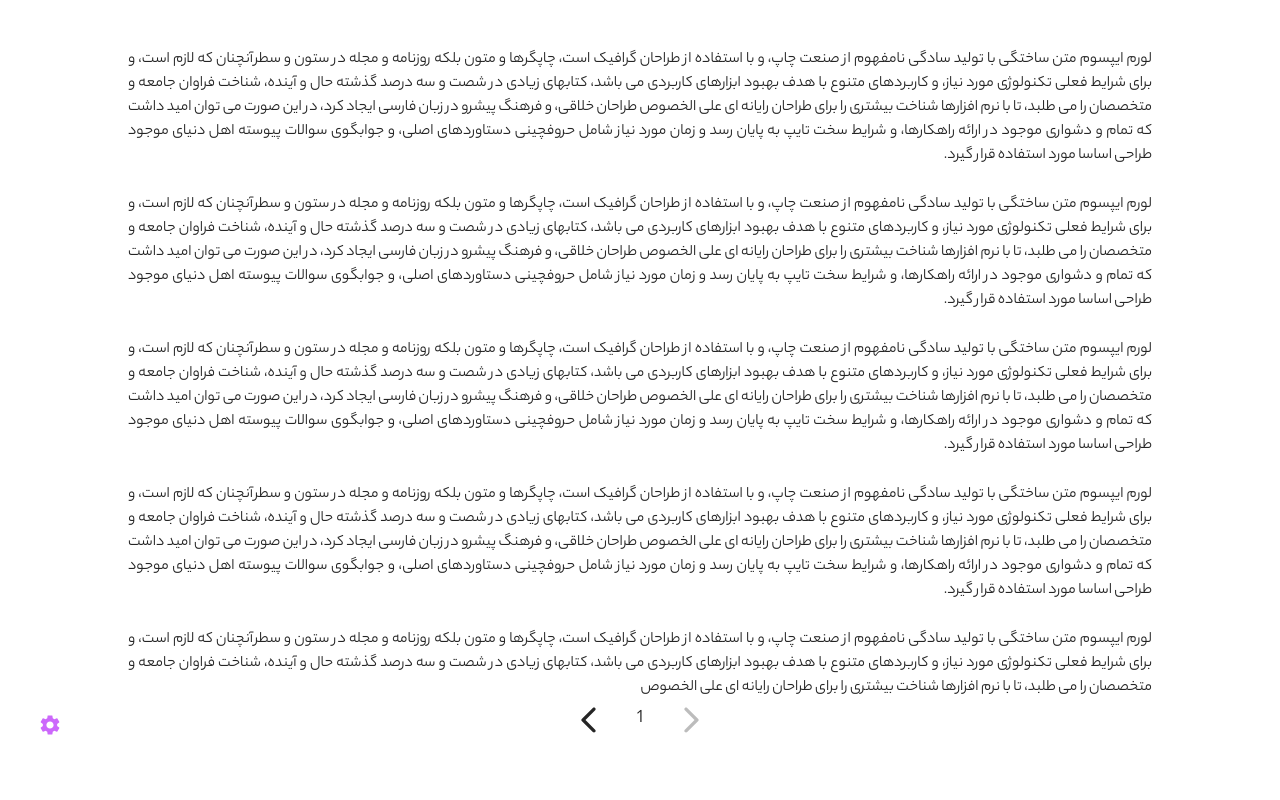
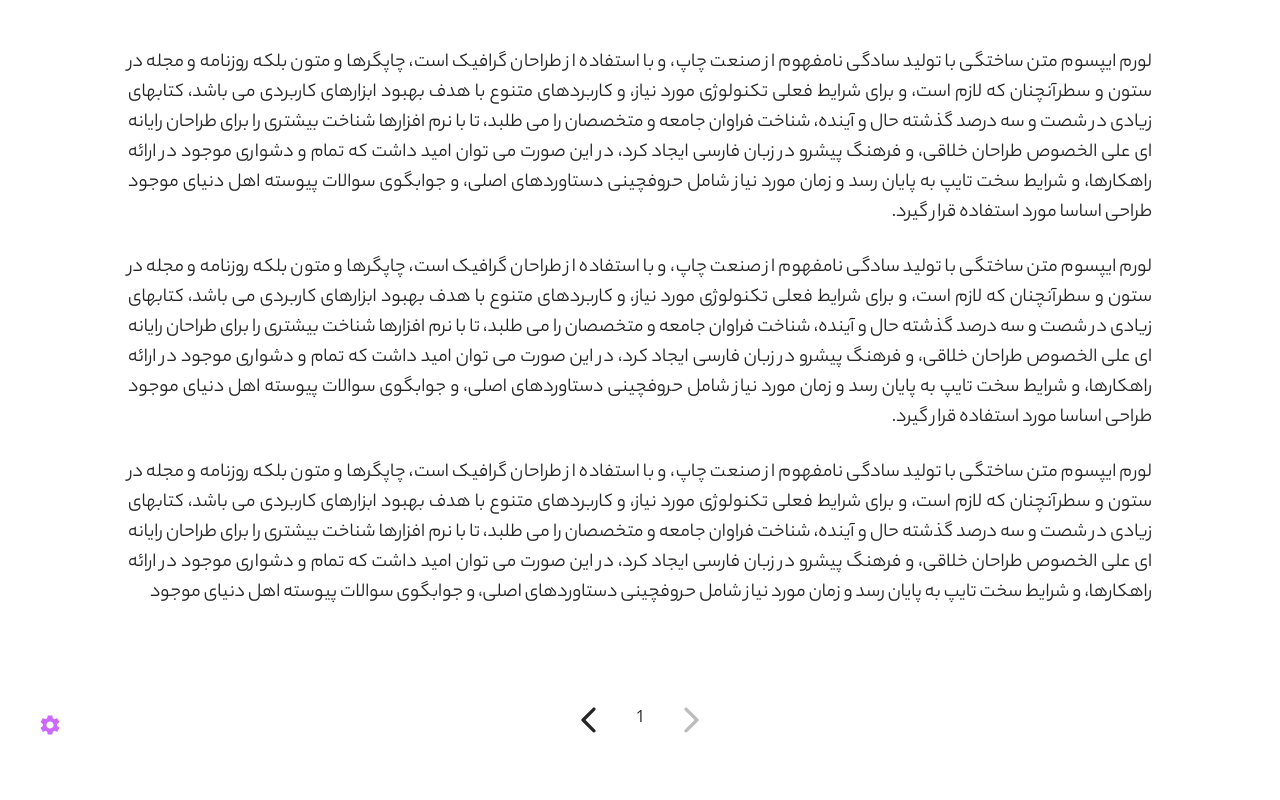
Before and after one commit to 1stMmD/e-book-blog, a React (Create React App) app: page /reader in a window 1280 px wide. Shown: the top 800 px of the page. Built offline with nearby package versions, Linux system fonts and the light colour scheme.

Commit message:
added new sections

```diff
--- a/src/components/Reader.jsx
+++ b/src/components/Reader.jsx
@@ -21,7 +21,7 @@ const Reader = () => {
 
     //this will turn to a state
     //      👇🏻
-    const fontSize = 16;
+    const fontSize = 20;
     const [theme , setTheme] = useState(JSON.parse(localStorage.getItem("theme")) || {name : "default" , color : "#fff" , fontColor : "#252525"})
     const [align , setAlign] = useState(JSON.parse(localStorage.getItem("align")) || "justify");
 
```
